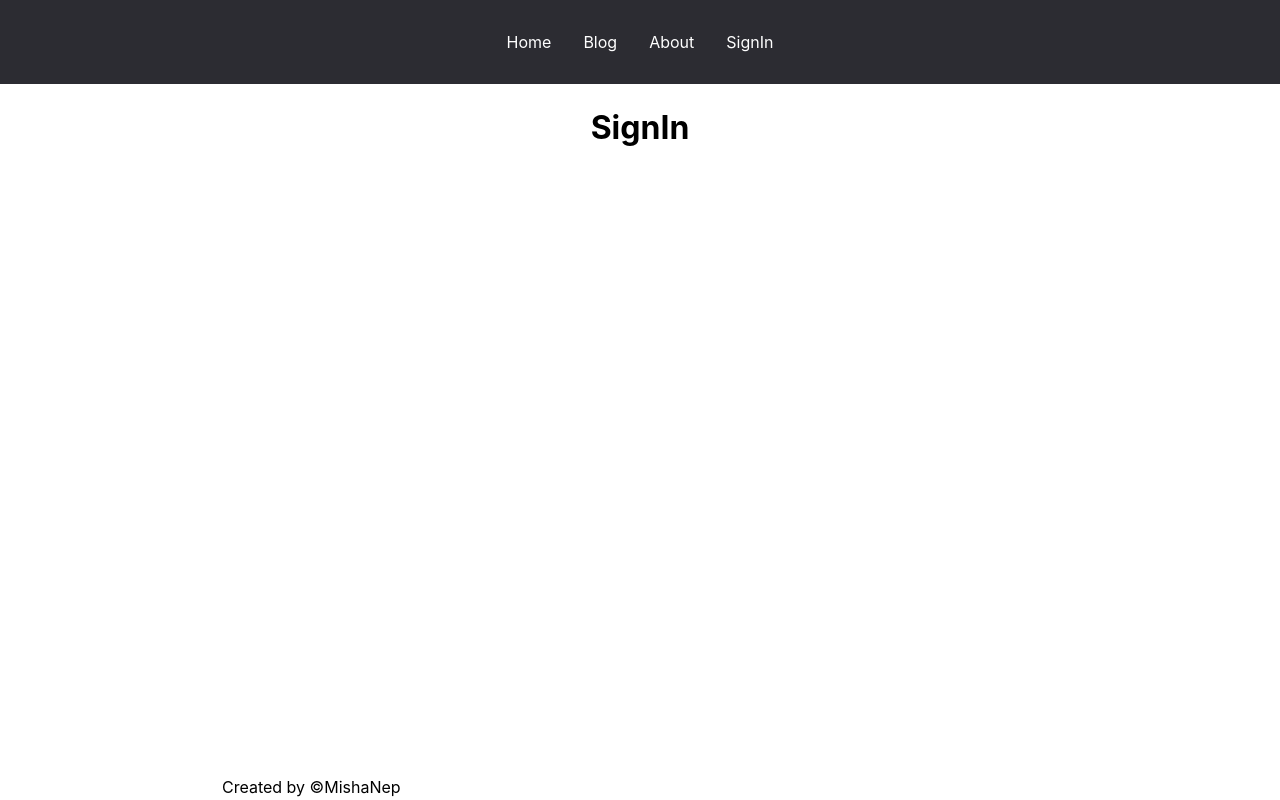
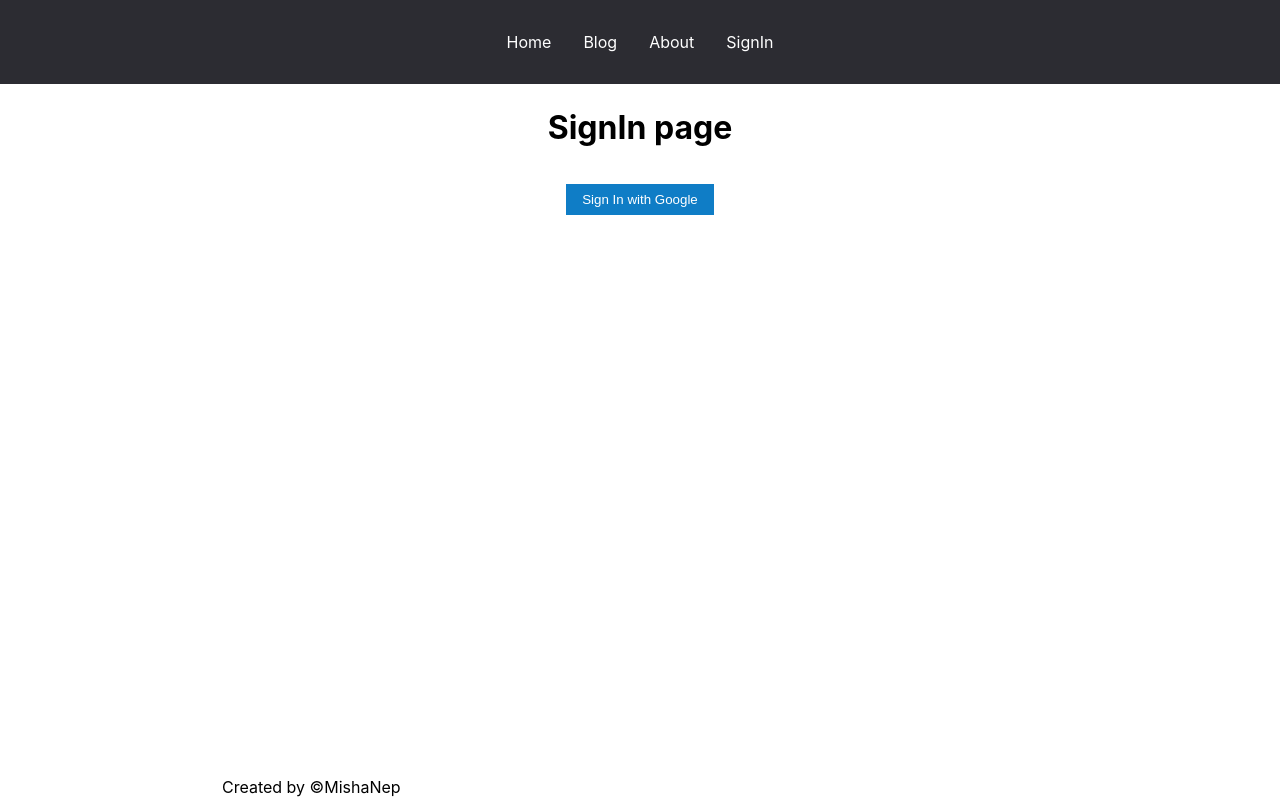
Before and after one commit to Art-San/YTb_Mikhail_Nep_Next.js_13-2_using_next-auth.-google, a Next.js app: page /signin in a window 1280 px wide. Built offline with nearby package versions, Linux system fonts and the light colour scheme; no server answers.

Commit message:
Аутентификация и приватные роуты

```diff
--- a/app/globals.css
+++ b/app/globals.css
@@ -3,7 +3,7 @@
 }
 
 :root {
-  --color-bg: #2C2C32;
+  --color-bg: #2c2c32;
   --color-active: #0f7dc6;
 }
 
@@ -66,13 +66,30 @@ form {
   justify-content: center;
 }
 
-form button {
+form button,
+button {
   background-color: var(--color-active);
   cursor: pointer;
   color: white;
   border: none;
 }
 
-input[type="search"] {
+input[type='search'] {
   padding: 0.5rem 1rem;
 }
+
+button {
+  padding: 0.5rem 1rem;
+}
+
+.stack {
+  display: flex;
+  flex-direction: column;
+  align-items: center;
+  gap: 1rem;
+}
+
+.login-form {
+  display: grid;
+  gap: 1rem;
+}
--- a/app/signin/page.tsx
+++ b/app/signin/page.tsx
@@ -1,7 +1,12 @@
+import { GoogleButton } from '@/components/GoogleButton'
+
 export default function Signin() {
   return (
-    <div>
-      <h1>SignIn</h1>
+    <div className="stack">
+      <h1>SignIn page</h1>
+      <GoogleButton />
     </div>
   )
 }
+
+// 26:30
--- a/components/GoogleButton.tsx
+++ b/components/GoogleButton.tsx
@@ -1,3 +1,4 @@
+'use client'
 import { signIn } from 'next-auth/react'
 import { useSearchParams } from 'next/navigation'
 const GoogleButton = () => {
```
